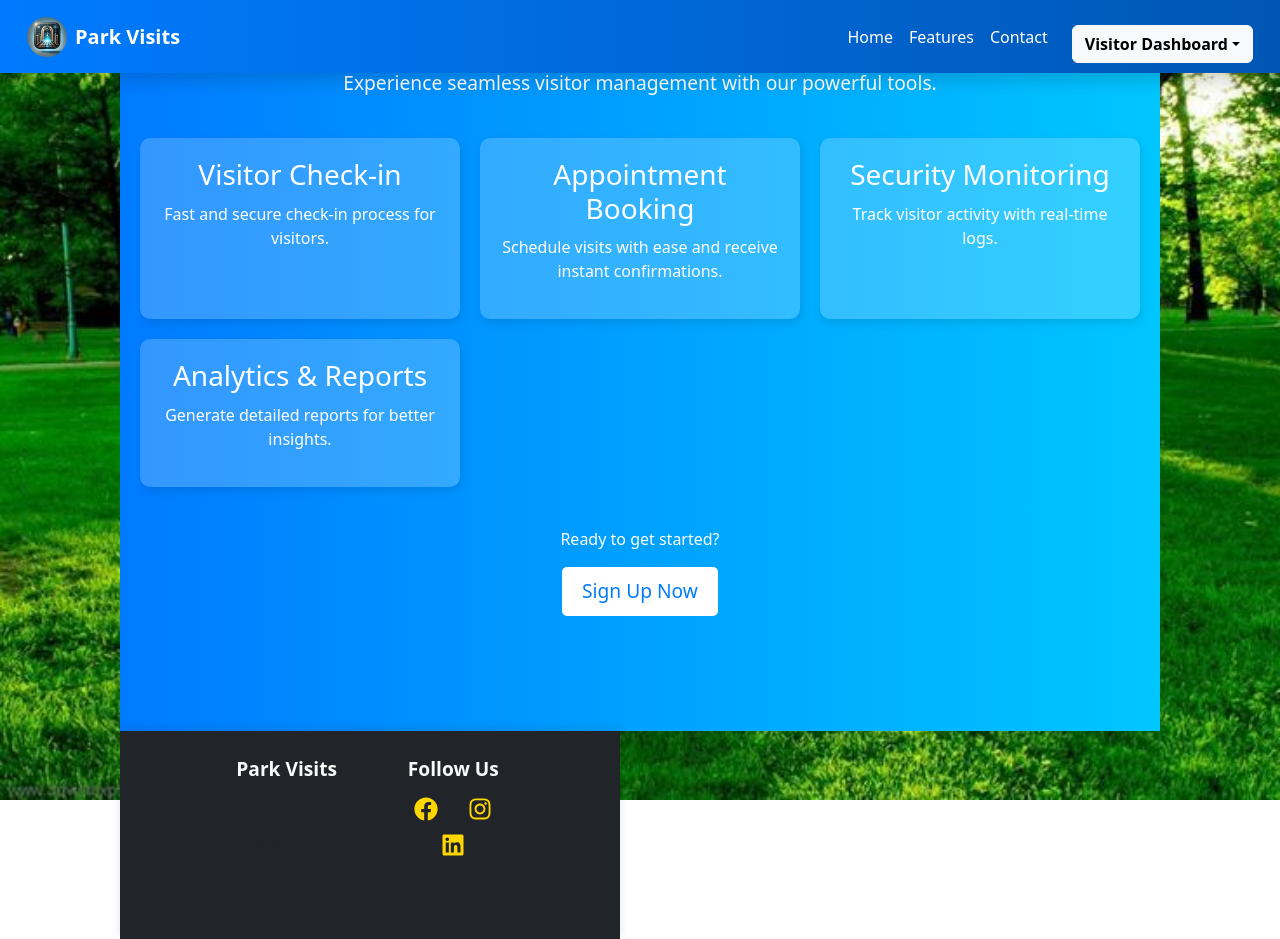
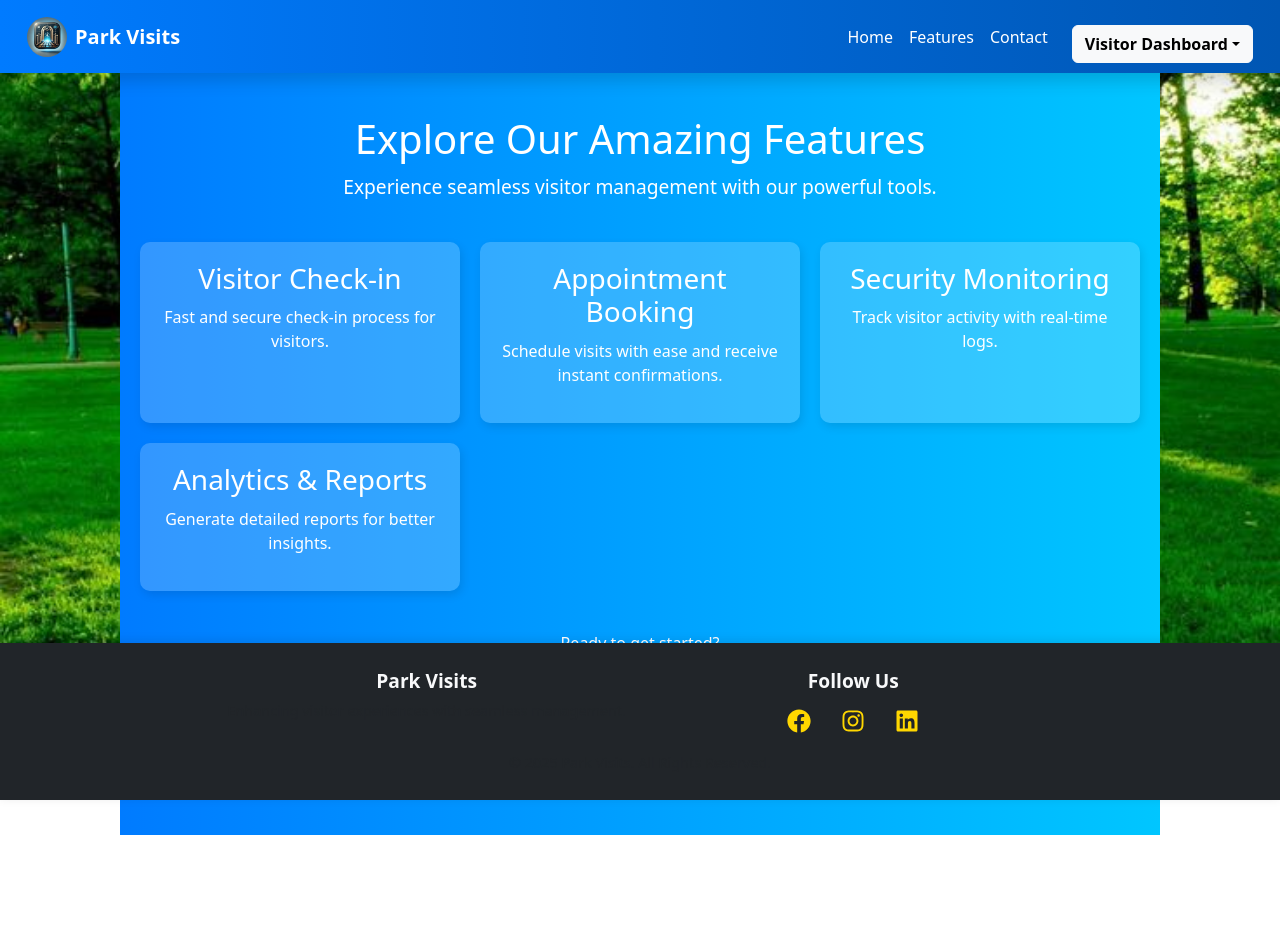
Before and after one commit to pranav1495/frontend, a React (Vite) app: page /features in a window 1280 px wide. After the commit the page ends 835 px from the top, so only its background shows below. Built offline with nearby package versions, Linux system fonts and the light colour scheme; sample sign-in values are in the browser's storage; a small style sheet from the web is missing.

Commit message:
updated successfully

```diff
--- a/src/Components/Footer/Footer.css
+++ b/src/Components/Footer/Footer.css
@@ -1,10 +1,15 @@
 /* Footer Styling */
 .footer {
-  width: 500px;
+  position: fixed; /* Fix it at the bottom */
+  bottom: 0;       /* Place at the bottom of the page */
+  left: 0;         /* Align to the left */
+  width: 100%;     /* Take the full width of the screen */
   background-color: #343a40;
   color: white;
   padding: 10px 0;
   box-shadow: 0 -2px 10px rgba(0, 0, 0, 0.1);
+  text-align: center;
+  z-index: 999;    /* Ensure it stays on top of other elements */
 }
 
 /* Heading Styles */
@@ -19,27 +24,6 @@
   font-size: 0.9rem;
   color: #ccc;
   margin-bottom: 0;
-}
-
-/* Quick Links */
-.footer .list-unstyled {
-  list-style: none;
-  padding: 0;
-}
-
-.footer .list-unstyled li {
-  margin: 5px 0;
-}
-
-.footer .list-unstyled li a {
-  color: #ffd700;
-  text-decoration: none;
-  transition: color 0.3s ease;
-}
-
-.footer .list-unstyled li a:hover {
-  color: #fff;
-  text-decoration: underline;
 }
 
 /* Social Icons */
@@ -63,10 +47,6 @@
 
 /* Mobile Responsiveness */
 @media (max-width: 768px) {
-  .footer .row {
-    text-align: center;
-  }
-
   .footer .social-icons a {
     margin: 8px;
     font-size: 1.3rem;
```
